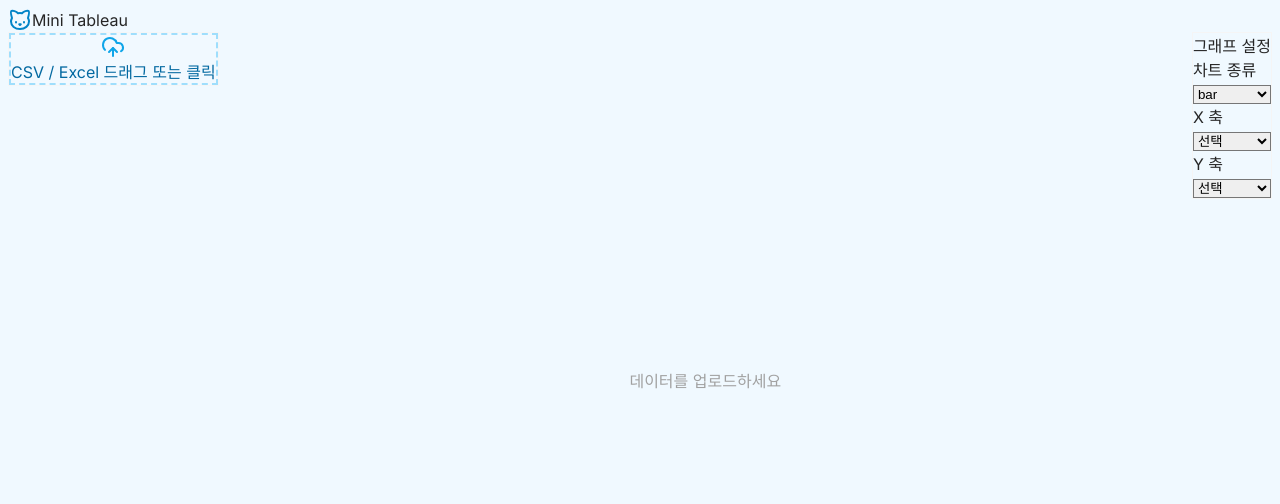
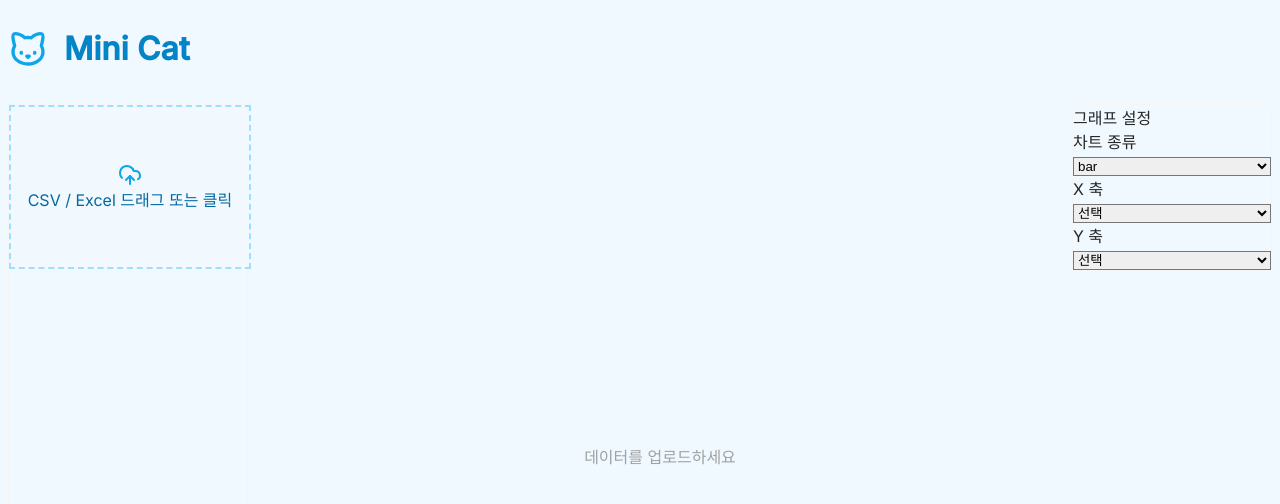
Before and after one commit to dlwo8520/project1_mini_tableau, a React (Vite) app in the folder frontend/: page / in a window 1280 px wide. Shown: the top 504 px of the page. Built offline with nearby package versions, Linux system fonts and the light colour scheme.

Commit message:
4차 완성

```diff
--- a/frontend/src/App.jsx
+++ b/frontend/src/App.jsx
@@ -1,37 +1,61 @@
+// src/App.jsx
 import { useState } from "react";
-import Header          from "@/components/Header";
-import UploadSidebar   from "@/components/UploadSidebar";
-import ConfigSidebar   from "@/components/ConfigSidebar";
-import ChartArea       from "@/components/ChartArea";
-import { parseFile }   from "@/utils/parseFile";
-
-const shell =
-  "w-full max-w-6xl max-h-[90vh] overflow-auto rounded-3xl \
-   bg-white shadow-xl flex flex-col gap-4";
+import Header        from "@/components/Header";
+import UploadSidebar from "@/components/UploadSidebar";
+import ConfigSidebar from "@/components/ConfigSidebar";
+import ChartArea     from "@/components/ChartArea";
+import { parseFile } from "@/utils/parseFile";
 
 export default function App() {
   const [columns, setColumns] = useState(null);
   const [rawData, setRawData] = useState([]);
   const [config,  setConfig]  = useState({ type: "bar", x: "", y: "" });
 
+  /* 파일 업로드 처리 */
   const handleFile = async file => {
     const { cols, rows } = await parseFile(file);
     setColumns(cols);
     setRawData(rows);
-    setConfig(c => ({ ...c, x: cols[0]?.name || "", y: cols[1]?.name || "" }));
+    setConfig(c => ({
+      ...c,
+      x: cols[0]?.name || "",
+      y: cols[1]?.name || ""
+    }));
   };
 
   return (
-    <div className="min-h-screen bg-zinc-100
-                    flex justify-center pt-14 pb-8 px-4">
-      <div className={shell}>
+    // ① 최상위는 flex로 가운데 정렬
+    <div className="min-h-screen bg-zinc-50 flex justify-center">
+      {
+        /* ② 헤더 + 그리드를 함께 묶는 고정폭 컨테이너
+           — grid 폭: 240 + 900 + 200 + gap(32*2) + px(24*2) = 약 1,428px */
+      }
+      <div className="w-full max-w-[1428px] px-6 py-6 flex flex-col gap-6">
+        {/* 헤더도 이 안에 들어가서 같이 움직입니다 */}
         <Header />
 
-        <main className="flex-1 flex gap-6 p-6">
-          <UploadSidebar columns={columns} onFile={handleFile} />
-          <ChartArea     columns={columns} data={rawData} config={config} />
-          <ConfigSidebar columns={columns} config={config} setConfig={setConfig} />
-        </main>
+        {/* 기존 grid */}
+        <div className="grid grid-cols-[240px_minmax(0,900px)_200px] gap-8 flex-1">
+          <UploadSidebar
+            className="h-[calc(100vh-64px-48px)]"
+            onFile={handleFile}
+            columns={columns}
+          />
+
+          <ChartArea
+            className="h-[calc(100vh-64px-48px)]"
+            columns={columns}
+            data={rawData}
+            config={config}
+          />
+
+          <ConfigSidebar
+            className="h-[calc(100vh-64px-48px)]"
+            columns={columns}
+            config={config}
+            setConfig={setConfig}
+          />
+        </div>
       </div>
     </div>
   );
--- a/frontend/src/components/Header.jsx
+++ b/frontend/src/components/Header.jsx
@@ -1,17 +1,30 @@
+// src/components/Header.jsx
+import React from "react";
 import { Cat } from "lucide-react";
 
 export default function Header() {
   return (
-    <header className="h-14 flex items-center justify-between px-6 mb-4">
-      {/* 로고 + 제목 */}
-      <div className="flex items-center gap-2">
-        <Cat className="h-6 w-6 text-primary-600" />
-        <span className="font-semibold text-lg">Mini Tableau</span>
-      </div>
-
-      {/* (원한다면) 잔고 · 아바타 영역 */}
-      <div className="flex items-center gap-3">
-        {/* … */}
+    <header
+      className="
+        w-full
+        bg-white
+        shadow-card
+        py-32           /* 상하 8rem 패딩 */
+        px-6
+        min-h-[6rem]   /* 최소 높이 12rem 보장 */
+      "
+    >
+      <div
+        style={{
+          display: "flex",
+          alignItems: "center",
+          gap: "16px"    /* 아이콘↔텍스트 간격 16px */
+        }}
+      >
+        <Cat size={40} className="text-primary-500" />
+        <h1 className="text-3xl font-semibold text-primary-600">
+          Mini Cat
+        </h1>
       </div>
     </header>
   );
--- a/frontend/src/components/UploadSidebar.jsx
+++ b/frontend/src/components/UploadSidebar.jsx
@@ -3,25 +3,37 @@ import { UploadCloud } from "lucide-react";
 import { Card, CardHeader, CardContent } from "@/components/ui/card";
 
 export default function UploadSidebar({ columns, onFile }) {
-  /* 드래그 & 드롭 */
+  /* 드래그 & 드롭 설정 */
   const { getRootProps, getInputProps, isDragActive } = useDropzone({
-    accept: { "text/csv": [], "application/vnd.ms-excel": [] },
+    accept: {
+      "text/csv": [],
+      "application/vnd.ms-excel": []
+    },
     multiple: false,
-    onDrop: files => onFile(files[0]),
+    onDrop: files => onFile(files[0])
   });
 
   return (
     <aside className="w-64 shrink-0 flex flex-col gap-4 self-stretch">
-      <Card className="space-y-4 shadow-card">
-        {/* 업로드 */}
-        <CardHeader className="text-sm"></CardHeader>
+      <Card className="p-4 shadow-card rounded-2xl flex flex-col h-full">
+        {/* 업로드 박스 */}
         <CardContent>
           <div
             {...getRootProps()}
-            className="h-32 flex flex-col items-center justify-center gap-2
-                       rounded-xl border-2 border-dashed border-primary-300/70
-                       bg-primary-50/30 text-xs text-primary-700
-                       hover:bg-primary-50/60 transition-colors cursor-pointer"
+            className="
+              w-full
+              min-h-[160px]            /* 최소 높이로 충분한 내부 공간 확보 */
+              flex flex-col items-center justify-center
+              gap-4                   /* 아이콘 ↔ 텍스트 간격 */
+              px-6 py-8               /* 좌우/상하 패딩 추가 */
+              rounded-xl
+              border-2 border-dashed border-primary-300/70
+              bg-primary-50/30
+              text-xs text-primary-700
+              hover:bg-primary-50/60
+              transition-colors
+              cursor-pointer
+            "
           >
             <input {...getInputProps()} />
             <UploadCloud className="h-5 w-5 text-primary-500" />
```
Also changed, not shown: 1 other file (tests, documents, lock files or other folders).
